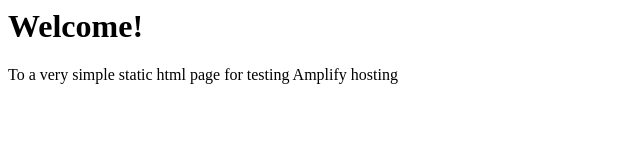
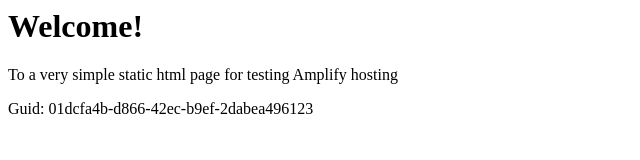
Before and after one commit to aws-aemilia-iad/Github-PR-Commit-Integration-Test-DoNotTouch-v1-prod-us-east-1, a website: page src/index.html in a window 1280 px wide. Shown: the whole page, without its empty margins (0-640 px from the left). Drawn offline with Linux system fonts and the light colour scheme.

Commit message:
commit from integ tests

```diff
--- a/src/index.html
+++ b/src/index.html
@@ -1,3 +1,5 @@
+
+
 <html lang="en">
 
 <head>
@@ -10,6 +12,6 @@
 <body>
     <h1>Welcome!</h1>
     <p>To a very simple static html page for testing Amplify hosting</p>
-</body>
+    <p>Guid: 01dcfa4b-d866-42ec-b9ef-2dabea496123</p></body>
 
 </html>
```
